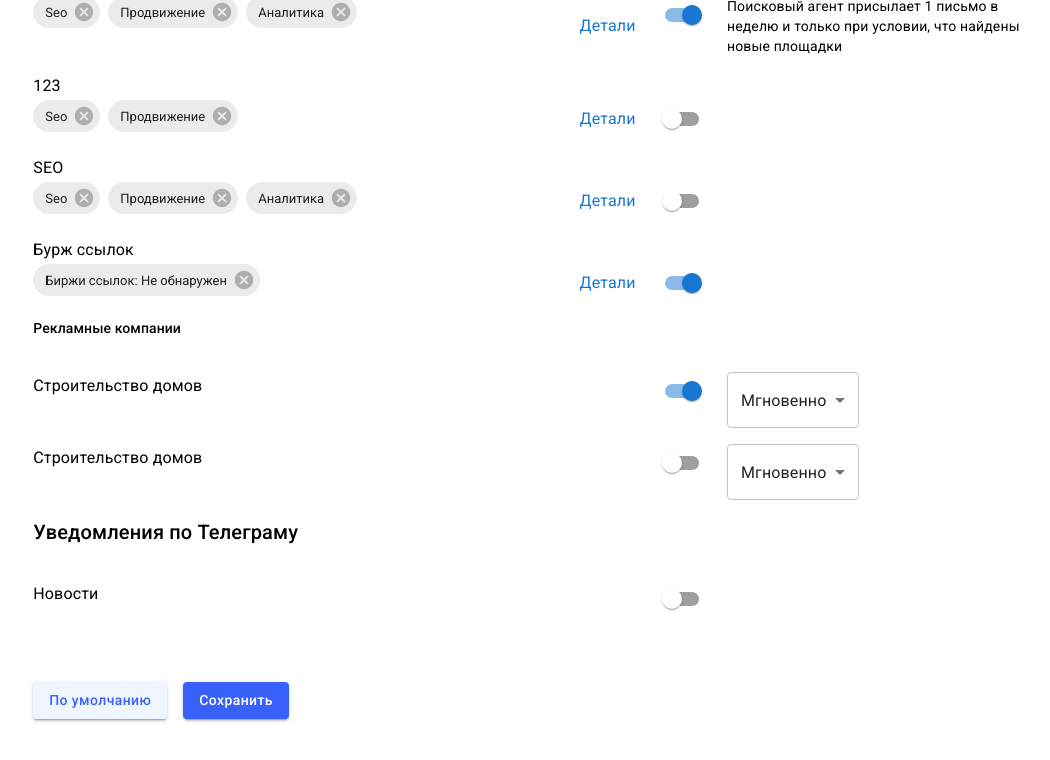
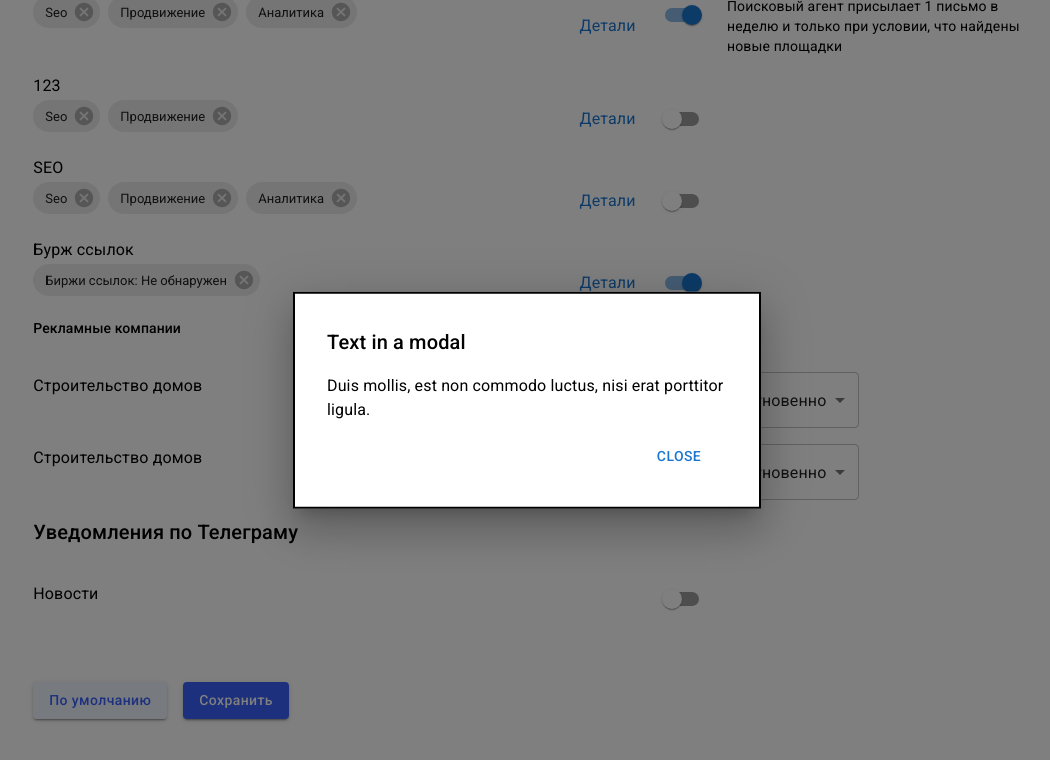
Before and after one commit to tetyanabukoros/react-email-management-page, a React (Create React App) app: page / in a window 1280 px wide. Both pictures are taken after a click on the button 720 px from the left and 1200 px from the top of the page. Shown: the part 800-1560 px from the top of the page, without its empty margins (113-1163 px from the left). Built offline with nearby package versions, Linux system fonts and the light colour scheme.

Commit message:
added modal to details link

```diff
--- a/src/components/Feed.jsx
+++ b/src/components/Feed.jsx
@@ -3,7 +3,7 @@ import { Stack } from "@mui/system";
 import React from "react";
 import { Notifications } from "./Notifications";
 import { SitesNotifications } from "./SitesNotifications";
-import { TelegramNotifications } from "./TelegramNotofications";
+import { TelegramNotifications } from "./TelegramNotifications";
 
 
 export const Feed = () => {
--- /dev/null
+++ b/src/components/Modal.jsx
@@ -0,0 +1,59 @@
+import * as React from 'react';
+import Backdrop from '@mui/material/Backdrop';
+import Box from '@mui/material/Box';
+import Modal from '@mui/material/Modal';
+import Fade from '@mui/material/Fade';
+import Button from '@mui/material/Button';
+import Typography from '@mui/material/Typography';
+
+const style = {
+  position: 'absolute',
+  top: '50%',
+  left: '50%',
+  transform: 'translate(-50%, -50%)',
+  width: 400,
+  bgcolor: 'background.paper',
+  border: '2px solid #000',
+  boxShadow: 24,
+  p: 4,
+};
+
+export default function TransitionsModal({ openModal, setOpenModal }) {
+  // const [open, setOpen] = React.useState(false);
+  // const handleOpen = () => setOpen(true);
+  // const handleClose = () => setOpen(false);
+
+  return (
+    <div>
+      {/* <Button onClick={handleOpen}>Open modal</Button> */}
+      <Modal
+        aria-labelledby="transition-modal-title"
+        aria-describedby="transition-modal-description"
+        open={openModal}
+        onClose={() => setOpenModal(false)}
+        closeAfterTransition
+        BackdropComponent={Backdrop}
+        BackdropProps={{
+          timeout: 500,
+        }}
+      >
+        <Fade in={openModal}>
+          <Box sx={style}>
+            <Typography id="transition-modal-title" variant="h6" component="h2">
+              Text in a modal
+            </Typography>
+            <Typography id="transition-modal-description" sx={{ mt: 2, mb: 2 }}>
+              Duis mollis, est non commodo luctus, nisi erat porttitor ligula.
+            </Typography>
+            <Button
+              sx={{ ml: "80%"}}
+              onClick={() => setOpenModal(false)}
+            >
+              Close
+            </Button>
+          </Box>
+        </Fade>
+      </Modal>
+    </div>
+  );
+}
--- a/src/components/SitesNotifications.jsx
+++ b/src/components/SitesNotifications.jsx
@@ -1,5 +1,6 @@
 import { Box, Chip, Link, MenuItem, Select, Stack, Switch, Typography } from "@mui/material";
 import React, { useState } from "react";
+import TransitionsModal from "./Modal";
 
 
 export const SitesNotifications = ({
@@ -23,6 +24,8 @@ export const SitesNotifications = ({
   setSitesNotif6Item,
   setSitesNotif7Item,
 }) => {
+
+  const [openModal, setOpenModal] = useState(false);
 
   const [block1Item1, setBlock1Item1] = useState(true);
   const [block1Item2, setBlock1Item2] = useState(true);
@@ -129,7 +132,7 @@ export const SitesNotifications = ({
         component="button"
         variant="body1"
         onClick={() => {
-          console.info("I'm a button.");
+          setOpenModal(true)
         }}
       >
         Детали
@@ -188,7 +191,7 @@ export const SitesNotifications = ({
         component="button"
         variant="body1"
         onClick={() => {
-          console.info("I'm a button.");
+          setOpenModal(true)
         }}
       >
         Детали
@@ -252,7 +255,7 @@ export const SitesNotifications = ({
         component="button"
         variant="body1"
         onClick={() => {
-          console.info("I'm a button.");
+          setOpenModal(true)
         }}
       >
         Детали
@@ -301,7 +304,7 @@ export const SitesNotifications = ({
         component="button"
         variant="body1"
         onClick={() => {
-          console.info("I'm a button.");
+          setOpenModal(true)
         }}
       >
         Детали
@@ -344,7 +347,7 @@ export const SitesNotifications = ({
         component="button"
         variant="body1"
         onClick={() => {
-          console.info("I'm a button.");
+          setOpenModal(true)
         }}
       >
       </Link>
@@ -388,7 +391,7 @@ export const SitesNotifications = ({
         component="button"
         variant="body1"
         onClick={() => {
-          console.info("I'm a button.");
+          setOpenModal(true)
         }}
       >
       </Link>
@@ -414,6 +417,13 @@ export const SitesNotifications = ({
       </Box>
     </Stack>
 
+    {openModal && (
+      <TransitionsModal
+        openModal={openModal}
+        setOpenModal={setOpenModal}
+      />
+    )}
+
   </Box>
   )
 }
```
Also changed, not shown: src/components/TelegramNotifications.jsx (renamed from src/components/TelegramNotofications.jsx).
